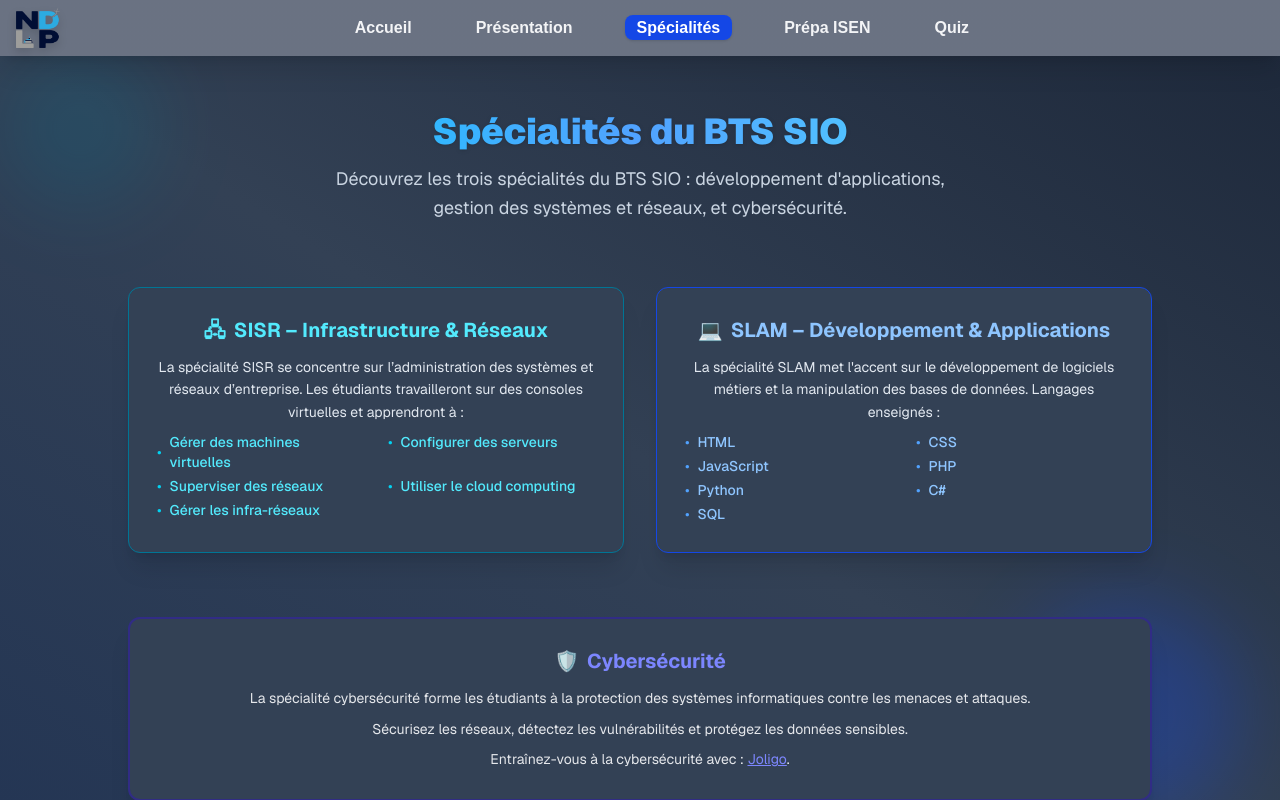
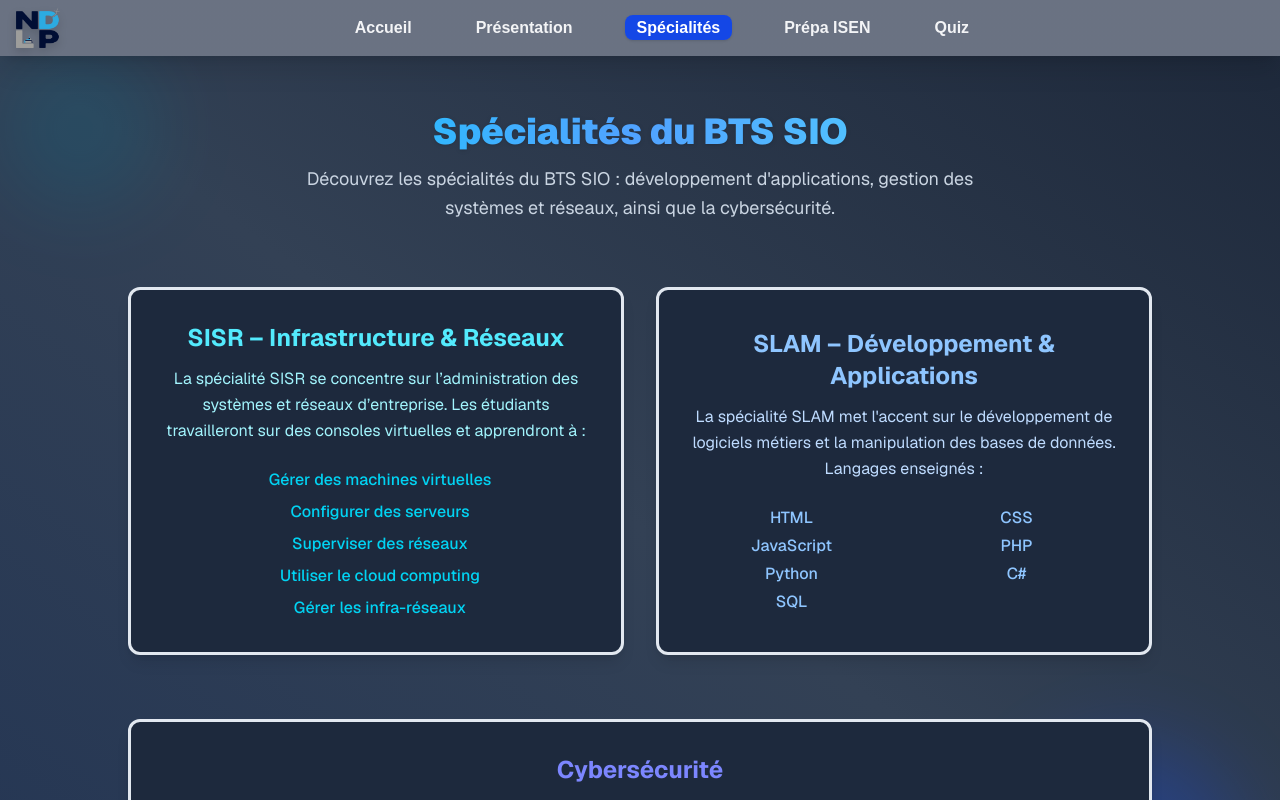
Before and after one commit to KLenesley/ApplicationBTS-SIO, a Next.js app: page /specialites in a window 1280 px wide. Shown: the top 800 px of the page. Built offline with nearby package versions, Linux system fonts and the light colour scheme.

Commit message:
Modifications des couleurs

```diff
--- a/package.json
+++ b/package.json
@@ -11,8 +11,8 @@
   "dependencies": {
     "@supabase/ssr": "^0.6.1",
     "next": "^15.3.2",
-    "react": "^19.0.0",
-    "react-dom": "^19.0.0"
+    "react": "^19.1.0",
+    "react-dom": "^19.1.0"
   },
   "devDependencies": {
     "@tailwindcss/postcss": "^4",
--- a/src/app/page.tsx
+++ b/src/app/page.tsx
@@ -17,7 +17,7 @@ export default function Home() {
             priority
           />
           <h1 className="text-4xl sm:text-5xl font-bold text-cyan-300 drop-shadow-md">
-            Bonjour {user || "visiteur"},
+            Bonjour !
           </h1>
           <p className="text-lg sm:text-xl text-slate-300 max-w-2xl leading-relaxed mt-2">
             Bienvenue sur la page du <span className="text-cyan-400 font-semibold">BTS SIO</span>, une formation au cœur des métiers du numérique.
--- a/src/app/specialites/page.tsx
+++ b/src/app/specialites/page.tsx
@@ -13,11 +13,11 @@ export default function Specialites() {
 
         {/* Titre principal */}
         <div className="text-center space-y-3">
-          <h1 className="text-3xl sm:text-4xl font-black text-transparent bg-clip-text bg-gradient-to-r from-cyan-400 via-blue-400 to-cyan-300 drop-shadow">
+          <h1 className="text-4xl sm:text-4xl font-black text-transparent bg-clip-text bg-gradient-to-r from-cyan-400 via-blue-400 to-cyan-300 drop-shadow">
             Spécialités du BTS SIO
           </h1>
           <p className="text-base sm:text-lg text-slate-300 max-w-2xl mx-auto leading-relaxed">
-            Découvrez les trois spécialités du BTS SIO : développement d'applications, gestion des systèmes et réseaux, et cybersécurité.
+            Découvrez les spécialités du BTS SIO : développement d'applications, gestion des systèmes et réseaux, ainsi que la cybersécurité.
           </p>
         </div>
 
@@ -25,61 +25,67 @@ export default function Specialites() {
         <div className="flex flex-col md:flex-row gap-8">
 
           {/* SISR */}
-          <div className="flex-1 bg-[#334155] border border-cyan-700 rounded-xl shadow-xl hover:shadow-cyan-700 transition-all duration-300 hover:scale-105 p-7 text-center">
-            <h2 className="text-xl font-bold text-cyan-300 mb-3 flex items-center gap-2 justify-center">
-              <span>🖧</span> SISR – Infrastructure & Réseaux
+          <div className="flex-1 bg-slate-800 border-3 border-white-700 rounded-xl shadow-lg hover:shadow-gray-800 transition-all duration-300 hover:scale-102 p-0 flex flex-col cursor-pointer">
+            <div className="flex flex-col flex-1 justify-center h-full w-full p-8">
+              <h2 className="text-2xl font-bold text-cyan-300 mb-3 flex items-center gap-2 justify-center">
+                SISR – Infrastructure & Réseaux
               </h2>
-            <p className="text-slate-200 text-sm leading-relaxed mb-2">
+              <p className="text-cyan-200 text-base leading-relaxed mb-4 w-full text-center">
                 La spécialité SISR se concentre sur l’administration des systèmes et réseaux d’entreprise. Les étudiants travailleront sur des consoles virtuelles et apprendront à :
               </p>
-            <div className="grid grid-cols-2 gap-x-6 gap-y-1 items-start mt-2 text-cyan-300 text-sm font-medium text-left">
-              <div className="flex items-center gap-2"><span className="text-cyan-400">•</span> Gérer des machines virtuelles</div>
-              <div className="flex items-center gap-2"><span className="text-cyan-400">•</span> Configurer des serveurs</div>
-              <div className="flex items-center gap-2"><span className="text-cyan-400">•</span> Superviser des réseaux</div>
-              <div className="flex items-center gap-2"><span className="text-cyan-400">•</span> Utiliser le cloud computing</div>
-              <div className="flex items-center gap-2"><span className="text-cyan-400">•</span> Gérer les infra-réseaux</div>
+              <ul className="mt-2 grid grid-cols-1 gap-2 text-cyan-400 text-base font-medium list-inside pl-2 text-center w-full list-none">
+                <li>Gérer des machines virtuelles</li>
+                <li>Configurer des serveurs</li>
+                <li>Superviser des réseaux</li>
+                <li>Utiliser le cloud computing</li>
+                <li>Gérer les infra-réseaux</li>
+              </ul>
             </div>
           </div>
 
           {/* SLAM */}
-          <div className="flex-1 bg-[#334155] border border-blue-700 rounded-xl shadow-xl hover:shadow-blue-700 transition-all duration-300 hover:scale-105 p-7 text-center">
-            <h2 className="text-xl font-bold text-blue-300 mb-3 flex items-center gap-2 justify-center">
-              <span>💻</span> SLAM – Développement & Applications
+          <div className="flex-1 bg-slate-800 border-3 border-white-700 rounded-xl shadow-lg hover:shadow-gray-800 transition-all duration-300 hover:scale-102 p-0 flex flex-col cursor-pointer">
+            <div className="flex flex-col flex-1 justify-center h-full w-full p-8">
+              <h2 className="text-2xl font-bold text-blue-300 mb-3 flex items-center gap-2 justify-center">
+                SLAM – Développement & Applications
               </h2>
-            <p className="text-slate-200 text-sm leading-relaxed mb-2">
+              <p className="text-blue-200 text-base leading-relaxed mb-4 w-full text-center">
                 La spécialité SLAM met l'accent sur le développement de logiciels métiers et la manipulation des bases de données. Langages enseignés :
               </p>
-            <div className="grid grid-cols-2 gap-x-6 gap-y-1 items-start mt-2 text-blue-300 text-sm font-medium text-left">
-              <div className="flex items-center gap-2"><span className="text-blue-400">•</span> HTML</div>
-              <div className="flex items-center gap-2"><span className="text-blue-400">•</span> CSS</div>
-              <div className="flex items-center gap-2"><span className="text-blue-400">•</span> JavaScript</div>
-              <div className="flex items-center gap-2"><span className="text-blue-400">•</span> PHP</div>
-              <div className="flex items-center gap-2"><span className="text-blue-400">•</span> Python</div>
-              <div className="flex items-center gap-2"><span className="text-blue-400">•</span> C#</div>
-              <div className="flex items-center gap-2"><span className="text-blue-400">•</span> SQL</div>
+              <ul className="mt-2 grid grid-cols-2 gap-x-6 gap-y-1 items-start text-blue-300 text-base font-medium list-none text-center w-full">
+                <li>HTML</li>
+                <li>CSS</li>
+                <li>JavaScript</li>
+                <li>PHP</li>
+                <li>Python</li>
+                <li>C#</li>
+                <li>SQL</li>
+              </ul>
             </div>
           </div>
         </div>
 
         {/* Cybersécurité */}
-        <div className="flex-1 bg-[#334155] border-2 border-indigo-900 rounded-xl shadow-xl hover:shadow-indigo-900 transition-all duration-300 hover:scale-105 p-7 text-center">
-          <h2 className="text-xl font-bold text-indigo-400 mb-3 flex items-center gap-2 justify-center">
-            <span>🛡️</span> Cybersécurité
+        <div className="flex-1 bg-slate-800 border-3 border-white-700 rounded-xl shadow-lg hover:shadow-gray-800 transition-all duration-300 hover:scale-102 p-0 flex flex-col cursor-pointer">
+          <div className="flex flex-col flex-1 justify-center h-full w-full p-8">
+            <h2 className="text-2xl font-bold text-indigo-400 mb-3 flex items-center gap-2 justify-center">
+              Cybersécurité
             </h2>
-          <p className="text-gray-200 text-sm leading-relaxed mb-2">
+            <p className="text-indigo-200 text-base leading-relaxed mb-4 w-full text-center">
               La spécialité cybersécurité forme les étudiants à la protection des systèmes informatiques contre les menaces et attaques.
             </p>
-          <p className="text-gray-200 text-sm leading-relaxed mb-2">
+            <p className="text-indigo-200 text-base leading-relaxed mb-4 w-full text-center">
               Sécurisez les réseaux, détectez les vulnérabilités et protégez les données sensibles.
             </p>
-          <p className="text-gray-200 text-sm leading-relaxed">
+            <p className="text-gray-200 text-base leading-relaxed w-full text-center">
               Entraînez-vous à la cybersécurité avec :&nbsp;
-            <a href="https://joligo.fr/" target="_blank" rel="noopener noreferrer" className="text-indigo-400 underline hover:text-blue-600 transition">
+              <a href="https://joligo.fr/" target="_blank" rel="noopener noreferrer" className="text-indigo-300 underline hover:text-indigo-500 transition">
                 Joligo
               </a>.
             </p>
           </div>
         </div>
       </div>
+    </div>
   );
 }
```
Also changed, not shown: src/app/presentation/page.tsx (+20 -20 lines), 1 other file (tests, documents, lock files or other folders). Lines whose indentation alone changed are shown as unchanged.
